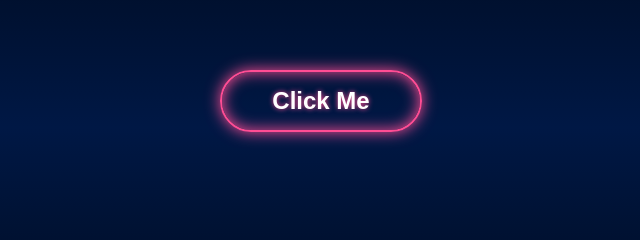
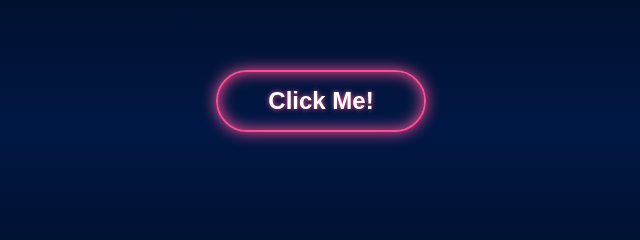
Before and after one commit to userleo17/Gift, a plain HTML site: page index.html in a window 1280 px wide. Shown: the part 273-513 px from the top of the page, 319-959 px from the left. Drawn offline with Linux system fonts and the light colour scheme.

Commit message:
Update index.html

```diff
--- a/index.html
+++ b/index.html
@@ -155,7 +155,7 @@
     <canvas id="canvas"></canvas>
 
     <div class="ui-layer">
-        <button id="startBtn">Click Me</button>
+        <button id="startBtn">Click Me!</button>
         <div id="neonText">Happy Birthday To Yosi 🎉</div>
         <div id="chatBubble"></div>
     </div>
```
